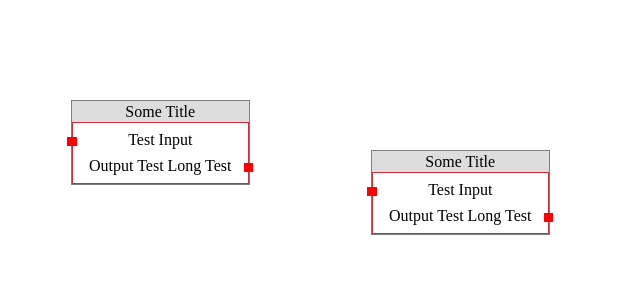
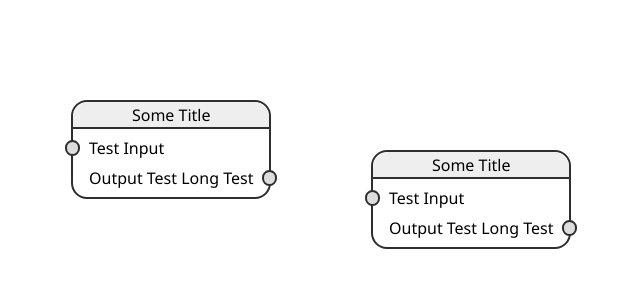
Before and after one commit to EricEzaM/node-editor, a website built with webpack: page index.html in a window 1280 px wide. Shown: the whole page, without its empty margins (229-869 px from the left). Built offline with nearby package versions, Linux system fonts and the light colour scheme.

Commit message:
Improve styling, make connections curved

```diff
--- a/src/connector.ts
+++ b/src/connector.ts
@@ -34,7 +34,10 @@ export default class Connector {
 
 	getPosition() {
 		let element: HTMLElement | null = this.connPoint;
-		let pos = new Position(element.offsetWidth / 2, element.offsetHeight / 2);
+		let pos = new Position(
+			element.offsetWidth / 2 + 2,
+			element.offsetHeight / 2 + 2
+		);
 
 		while (element) {
 			pos.add(element.offsetLeft, element.offsetTop);
--- a/src/node-editor.ts
+++ b/src/node-editor.ts
@@ -33,7 +33,7 @@ export default class NodeEditor {
 			path.setAttribute("fill", "none");
 			path.setAttribute("stroke", "#000");
 			path.setAttribute("stroke-width", "2");
-			// path.setAttribute("stroke-dasharray", "20,5,5,5,5,5");
+			path.setAttribute("stroke-dasharray", "20,5,5,5,5,5");
 			this.setPathDAttribute(path, startPos, endPos);
 			this.svgElement.appendChild(path);
 
@@ -51,6 +51,14 @@ export default class NodeEditor {
 		let str =
 			`M${startPos.x},${startPos.y}` + // Move pen to starting position
 			` L${endPos.x},${endPos.y}`; // Draw the line to the end point
+
+		const xDiff = Math.abs(endPos.x - startPos.x) / 1.5;
+
+		str =
+			`M${startPos.x} ${startPos.y}` + // Move pen to starting position
+			` C ${startPos.x + xDiff} ${startPos.y}` + // Control Point 1
+			`, ${endPos.x - xDiff} ${endPos.y}` + // Control Point 2
+			`, ${endPos.x} ${endPos.y}`; // End point
 
 		pathElement.setAttribute("d", str);
 	}
--- a/src/styles/main.scss
+++ b/src/styles/main.scss
@@ -1,3 +1,18 @@
+$node-border: #2e2e2e;
+
+$connector-border: $node-border;
+$connector-fill: #dddddd;
+
+$header-fill: #eeeeee;
+$header-border: $node-border;
+
+$connector-x-offset: -0.5em;
+$connector-y-offset: 0.2em;
+
+body {
+	font-family: "Segoe UI", Tahoma, Geneva, Verdana, sans-serif;
+}
+
 svg {
 	position: absolute;
 	z-index: -100;
@@ -9,12 +24,15 @@ svg {
 
 .Node {
 	position: absolute;
-	border: solid 1px #7e7e7e;
+	border: solid 2px $node-border;
+	border-radius: 1em;
 	text-align: center;
 	background-color: white;
 
 	> header {
-		background-color: #dddddd;
+		border-radius: 1em 1em 0 0;
+		border-bottom: 2px solid $header-border;
+		background-color: $header-fill;
 		user-select: none;
 		cursor: pointer;
 		padding: 0.1em 1em;
@@ -24,7 +42,6 @@ svg {
 		margin: 0;
 		padding: 0;
 		list-style: none;
-		border: solid 1px rgb(204, 45, 59);
 
 		> li {
 			position: relative;
@@ -36,21 +53,31 @@ svg {
 
 			> i {
 				position: absolute;
-				width: 0.6em;
-				height: 0.6em;
-				background-color: red;
+				width: 0.7em;
+				height: 0.7em;
+				border-radius: 999px;
+				background-color: $connector-fill;
+				border: 2px solid $connector-border;
 				cursor: pointer;
 			}
 		}
 
-		> li.input > i {
-			left: -0.35em;
-			top: 0.35em;
+		> li.input {
+			text-align: left;
+
+			> i {
+				left: $connector-x-offset;
+				top: $connector-y-offset;
+			}
 		}
 
-		> li.output > i {
-			right: -0.35em;
-			top: 0.35em;
+		> li.output {
+			text-align: right;
+
+			> i {
+				right: $connector-x-offset;
+				top: $connector-y-offset;
+			}
 		}
 	}
 }
```
